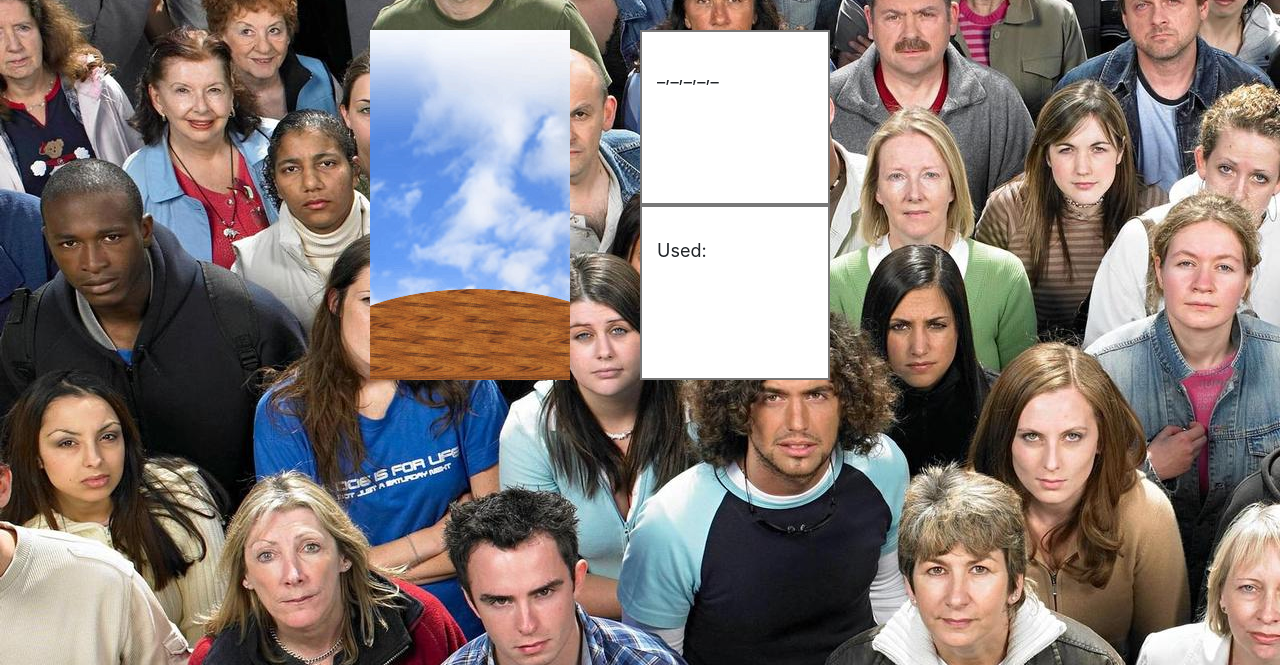
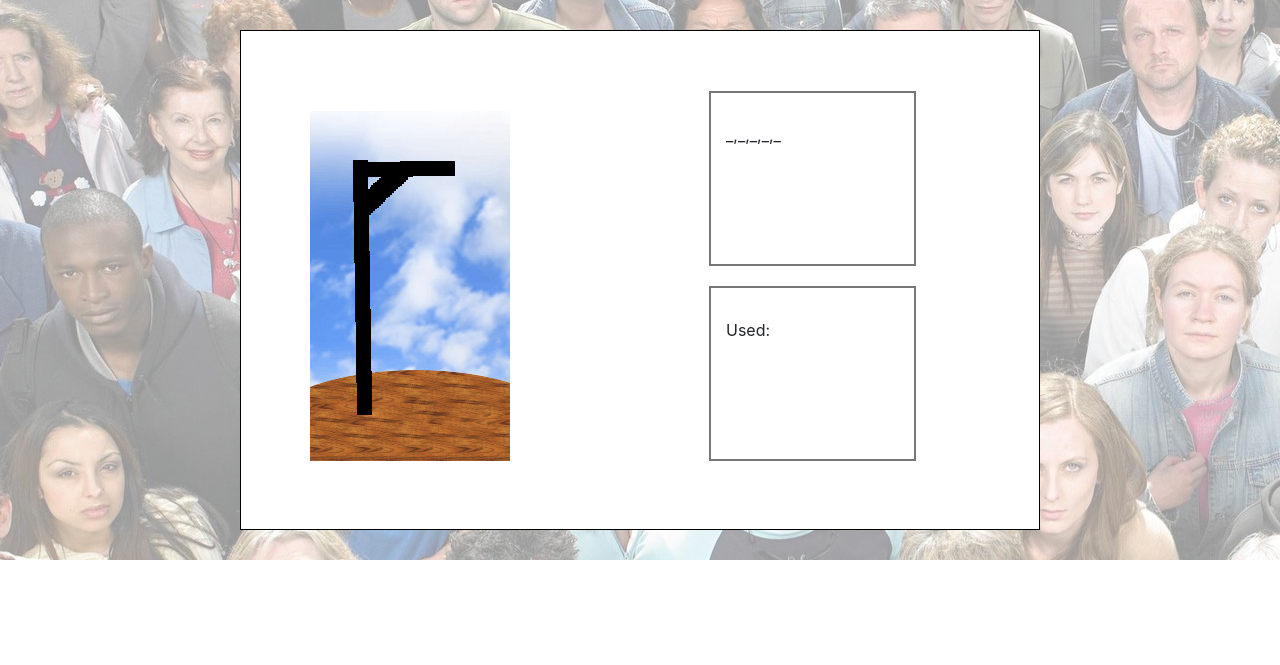
Before and after one commit to einstein1967/Word-Guess-Game.gihub.io, a plain HTML site: page index.html in a window 1280 px wide. Shown: the part 135-800 px from the top of the page. Drawn offline with nearby package versions, Linux system fonts and the light colour scheme.

Commit message:
upgrading
faded background
hangman scaffold showing at start
frame around play area

```diff
--- a/assets/css/style.css
+++ b/assets/css/style.css
@@ -1,36 +1,58 @@
+body {
+    width: 100%;
+    height: 100%;
+    display: block;
+    position: relative;
+  }
+
+  body::after {
+    content: "";
+    background-image: url("../images/large-crowd.jpg");
+    opacity: 0.4;
+    top: 0;
+    left: 0;
+    bottom: 0;
+    right: 0;
+    position: absolute;
+    z-index: -1;
+  }
+
 header {
     width: 600px;
     background: lightblue;
     text-align: center;
     margin: 0 auto;
-    position: relative;
-    right: 40px;
+    margin-top: 30px;
     font-family: Impact, Haettenschweiler, 'Arial Narrow Bold', sans-serif;
+    border-radius: 10px;
 }
 
 #graphic {
-
+    margin-top: 80px;
 }
 
 .main {
-    font-size: 18px;
-    border: 2px solid #777;
-    width: 63%;
-    float: left;
+    margin-top: 60px;
+}
+
+.frame {
+    background: white;
+    height: 500px;
+    width: 800px;
+    border: 1px black solid;
+    margin: 0 auto;
+    position: relative;
+    bottom: 30px;
+    /* background-image: url("../images/large-crowd.jpg"); */
 }
 
 .output-box {
-    /* border: 2px solid #777; */
+    border: 2px solid #777;
     height: 175px;
     width: 100%;
     background-color: white;
+    margin-bottom: 20px;
 }
-
-/* .alpha-box {
-    border: 2px solid #777;
-    height: 175px;
-    width: 100%;
-} */
 
 .box-text {
     padding-top: 30px;
--- a/assets/javascript/game.js
+++ b/assets/javascript/game.js
@@ -5,8 +5,8 @@ var alphaArray = [];
 var outputArray = [];
 var alpha = 0;
 var win = 0;
-var lose = 0;
-var nogo = 0;
+var lose = 3;
+var nogo = 3;
 var result = "";
 
 $(document).ready(function () {
--- a/index.html
+++ b/index.html
@@ -9,11 +9,9 @@
     <script src="https://ajax.googleapis.com/ajax/libs/jquery/3.3.1/jquery.min.js"></script>
     <link rel="stylesheet" href="https://stackpath.bootstrapcdn.com/bootstrap/4.3.1/css/bootstrap.min.css"
         integrity="sha384-ggOyR0iXCbMQv3Xipma34MD+dH/1fQ784/j6cY/iJTQUOhcWr7x9JvoRxT2MZw1T" crossorigin="anonymous">
-
-
 </head>
 
-<body background="assets/images/large-crowd.jpg";>
+<body>
 
     <header>
         <h2>Let's play hangman! Pick a letter to start.</h2>
@@ -26,20 +24,24 @@
 
     <div class="container">
         <div class="row">
+            <div class="col-md">
+                <div class="frame">
+                    <div class="row">
+                        <div class="col-md-1"></div>
+                        <div class="col-md-3">
+                            <img id="graphic" src="assets/images/3.jpg">
+                        </div>
                         <div class="col-md-3"></div>
-            <div class="col-md-3">
-                <img id="graphic" src="assets/images/0.jpg">
-            </div>
-            <div class="col-md-2">
+                        <div class="col-md-3 main">
                             <div class="row">
-                    <div class="output-box main">
+                                <div class="output-box">
                                     <div class="col-md-12">
                                         <div id="output" class="box-text">
                                             <div><span id="current"></span></div>
                                         </div>
                                     </div>
                                 </div>
-                    <div class="output-box main">
+                                <div class="output-box">
                                     <div class="col-md-12">
                                         <div id="alpha" class="box-text">
                                             <div>Used: <span id="used"></span></div>
@@ -48,18 +50,11 @@
                                 </div>
                             </div>
                         </div>
-            <div class="col-md-4"></div>
-            <div class="row">
-                <div class="col-md-12">
-                    <div class="the-end">
-                        <h3><span id="result"></span></h3>
-                        <h3 id="playAgain"><a href="index.html">Click here </a>to play again.</h3>
                     </div>
                 </div>
             </div>
         </div>
     </div>
-
 </body>
 
 <footer>
```
Also changed, not shown: index2.html (added, +75 -0 lines). Lines whose indentation alone changed are shown as unchanged.
